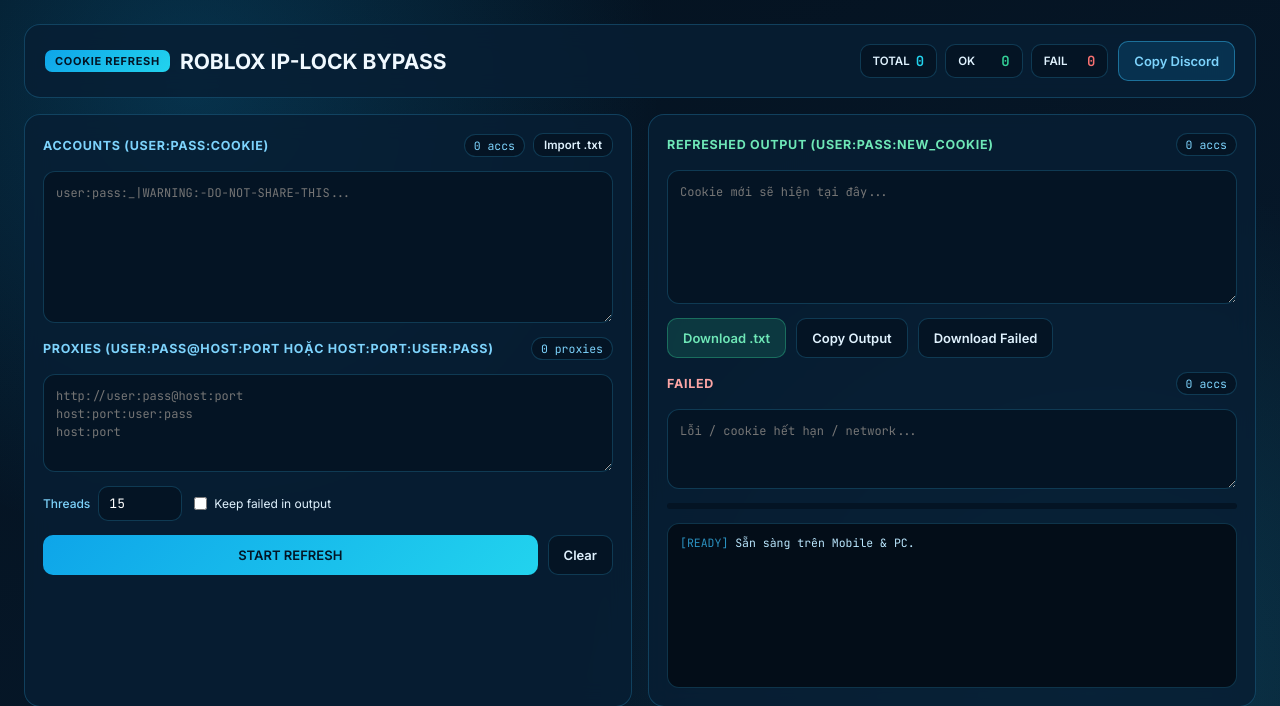
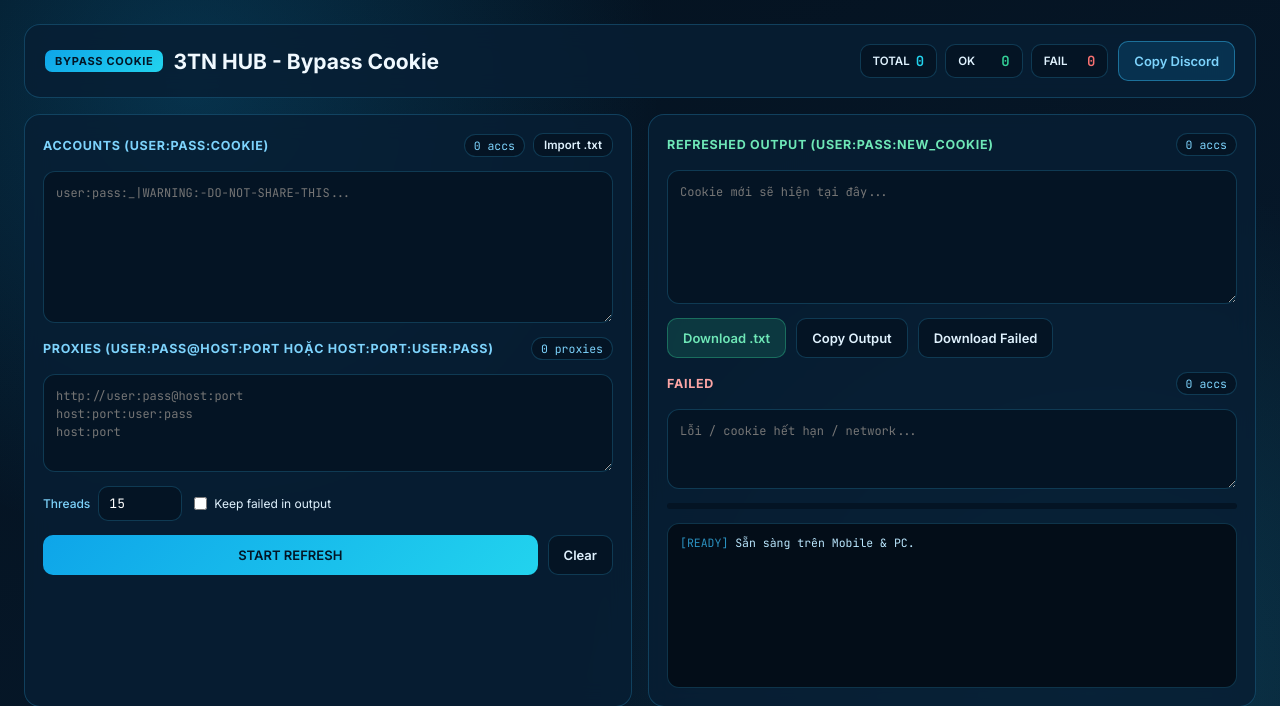
Before and after one commit to kbgrie/bipasscookie, a Flask app: page / in a window 1280 px wide. Shown: the top 706 px of the page. Run offline with Flask 3, Linux system fonts and the light colour scheme.

Commit message:
Update header tags in index.html

```diff
--- a/templates/index.html
+++ b/templates/index.html
@@ -327,8 +327,8 @@
   <div class="container">
     <header>
       <div class="brand">
-        <span class="tag">COOKIE REFRESH</span>
-        <h1>ROBLOX IP-LOCK BYPASS</h1>
+        <span class="tag">Bypass Cookie</span>
+        <h1>3TN HUB - Bypass Cookie</h1>
       </div>
 
       <div class="header-right">
```
